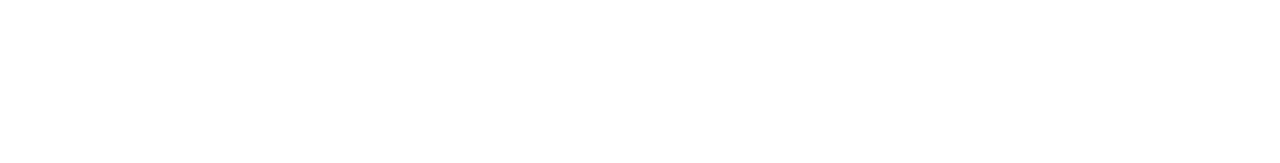
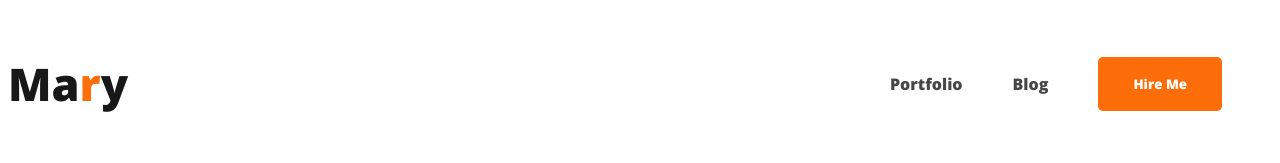
Before and after one commit to devshawon19/web-developer-portfolio, a plain HTML site: page index.html in a window 1280 px wide. Drawn offline with nearby package versions, Linux system fonts and the light colour scheme.

Commit message:
navbar done

```diff
--- a/index.html
+++ b/index.html
@@ -1,13 +1,26 @@
 <!DOCTYPE html>
 <html lang="en">
+
 <head>
     <meta charset="UTF-8">
     <meta name="viewport" content="width=device-width, initial-scale=1.0">
     <title>Web Developer Portfolio</title>
+    <link rel="preconnect" href="https://fonts.googleapis.com">
+    <link rel="preconnect" href="https://fonts.gstatic.com" crossorigin>
+    <link href="https://fonts.googleapis.com/css2?family=Open+Sans:wght@800&display=swap" rel="stylesheet">
+    <link rel="stylesheet" href="styles/style.css">
 </head>
+
 <body>
     <header>
-
+        <nav>
+            <h3>Ma<span>r</span>y</h3>
+            <ul>
+                <li><a href="">Portfolio</a></li>
+                <li><a href="">Blog</a></li>
+                <li><button id="hire">Hire Me</button></li>
+            </ul>
+        </nav>
     </header>
 
     <main>
@@ -18,4 +31,5 @@
 
     </footer>
 </body>
+
 </html>
--- /dev/null
+++ b/styles/style.css
@@ -0,0 +1,48 @@
+/* common shared styles */
+
+* {
+    font-family: 'Open Sans', sans-serif;
+}
+
+
+
+
+/* Nav related styles */
+
+nav{
+    display: flex;
+    justify-content: space-between;
+    align-items: center;
+}
+
+nav a{
+    text-decoration: none;
+    color: #474747;
+}
+nav ul{
+    display: flex;
+    align-items: center;
+}
+
+nav ul li {
+    list-style: none;
+    margin-right: 50px;
+}
+
+header nav h3 {
+    color: var(--Dark-01, #181818);
+    font-size: 45px;
+    font-weight: 800;
+}
+
+header nav h3 span {
+    color: #FD6E0A;
+}
+
+#hire {
+    background-color: #FD6E0A;
+    padding: 18px 35px;
+    color: #FFF;
+    border-radius: 5px;
+    border: none;
+}
```
